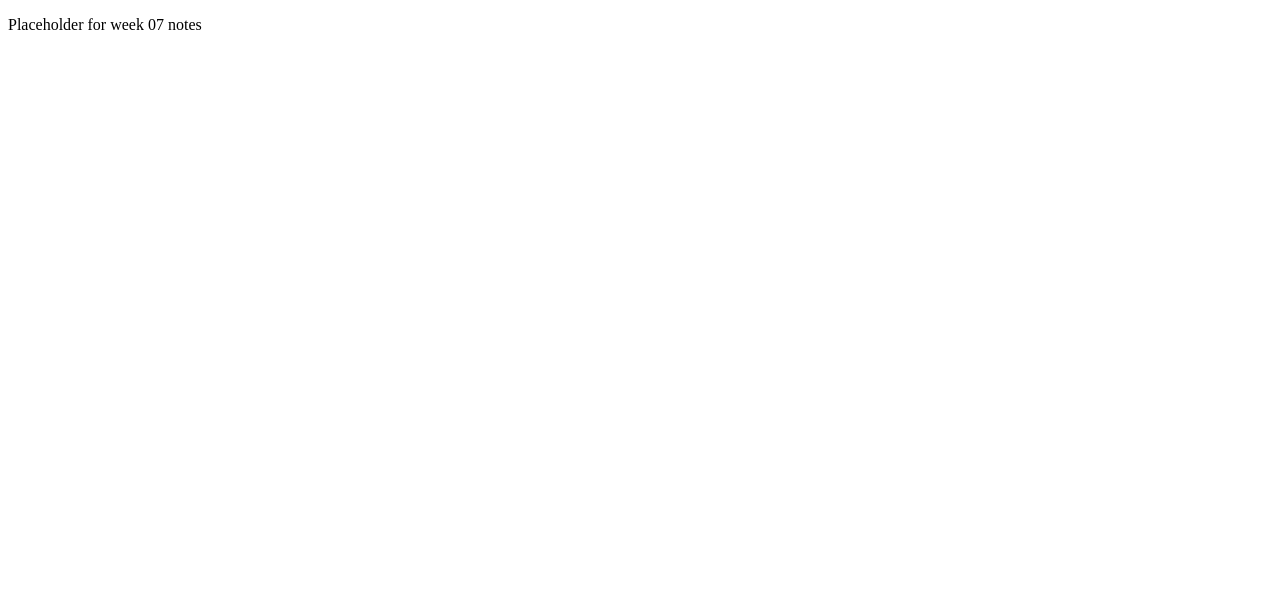
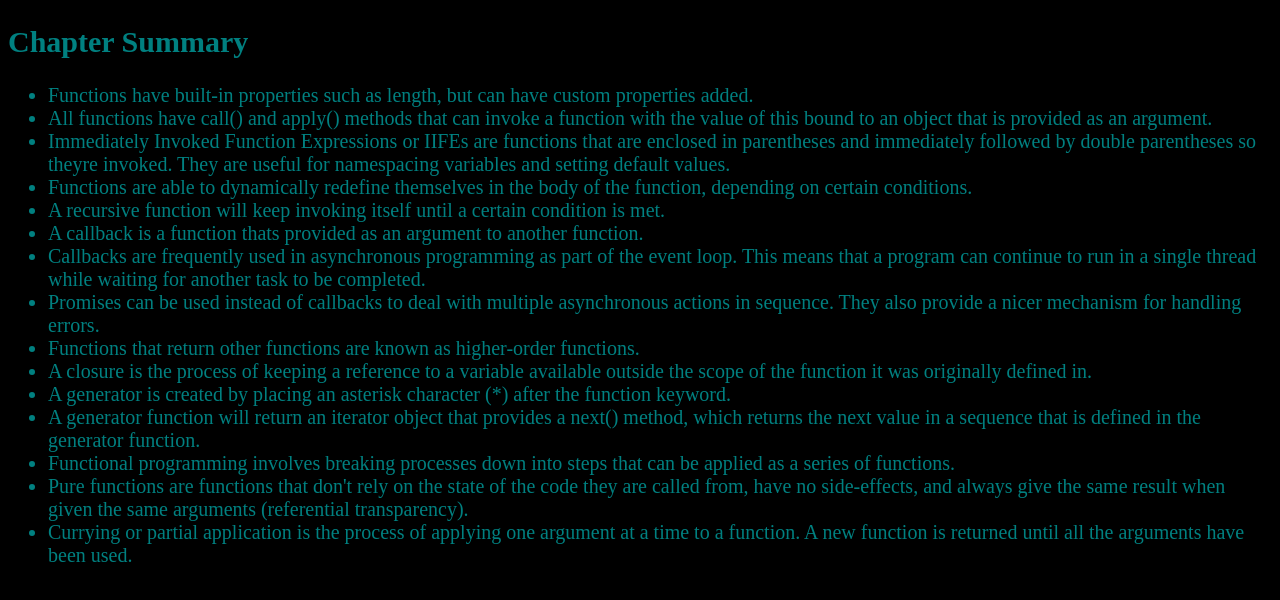
Before and after one commit to Djsilvertail/WWD340-Portfolio, a plain HTML site: page week7/notes/notes.html in a window 1280 px wide. Drawn offline with Linux system fonts and the light colour scheme.

Commit message:
week 7 push

```diff
--- a/week7/notes/notes.html
+++ b/week7/notes/notes.html
@@ -1,12 +1,59 @@
 <!DOCTYPE html>
 <html lang="en">
+
 <head>
     <meta charset="UTF-8">
     <meta http-equiv="X-UA-Compatible" content="IE=edge">
     <meta name="viewport" content="width=device-width, initial-scale=1.0">
-    <title>Week 07 Notes</title>
+    <title><a href="../index.html">Week 7 Notes</a></title>
+    <link rel="stylesheet" href="../../styles/styles.css" />
 </head>
+
 <body>
-    <p>Placeholder for week 07 notes</p>
+    <h2>Chapter Summary</h2>
+    <ul>
+
+        <li>Functions have built-in properties such as length, but can have custom properties added.</li>
+
+        <li>All functions have call() and apply() methods that can invoke a function with the value of this bound to an
+            object that is provided as an argument.</li>
+
+        <li>Immediately Invoked Function Expressions or IIFEs are functions that are enclosed in parentheses and
+            immediately followed by double parentheses so theyre invoked. They are useful for namespacing variables and
+            setting default values.</li>
+
+        <li>Functions are able to dynamically redefine themselves in the body of the function, depending on certain
+            conditions.</li>
+
+        <li>A recursive function will keep invoking itself until a certain condition is met.</li>
+
+        <li> A callback is a function thats provided as an argument to another function.</li>
+
+        <li> Callbacks are frequently used in asynchronous programming as part of the event loop. This means that a
+            program can continue to run in a single thread while waiting for another task to be completed.</li>
+
+        <li> Promises can be used instead of callbacks to deal with multiple asynchronous actions in sequence. They also
+            provide a nicer mechanism for handling errors.</li>
+
+        <li> Functions that return other functions are known as higher-order functions.</li>
+
+        <li> A closure is the process of keeping a reference to a variable available outside the scope of the function
+            it was originally defined in.</li>
+
+        <li> A generator is created by placing an asterisk character (*) after the function keyword.</li>
+
+        <li> A generator function will return an iterator object that provides a next() method, which returns the next
+            value in a sequence that is defined in the generator function.</li>
+
+        <li> Functional programming involves breaking processes down into steps that can be applied as a series of
+            functions.</li>
+
+        <li>Pure functions are functions that don't rely on the state of the code they are called from, have no
+            side-effects, and always give the same result when given the same arguments (referential transparency).</li>
+
+        <li> Currying or partial application is the process of applying one argument at a time to a function. A new
+            function is returned until all the arguments have been used.</li>
+    </ul>
 </body>
+
 </html>
```
Also changed, not shown: TeamActivities/ta08/ta08.html (+1 -1 lines), week7/exercises/exercises.html (+2 -1 lines), week7/questions/questions.html (+2 -1 lines).
